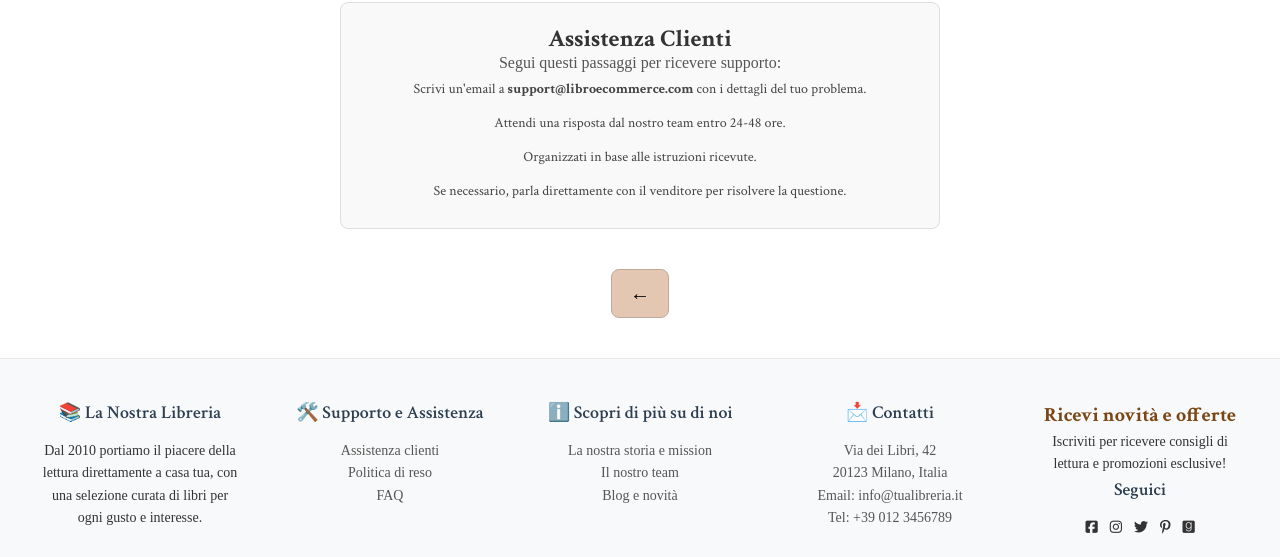
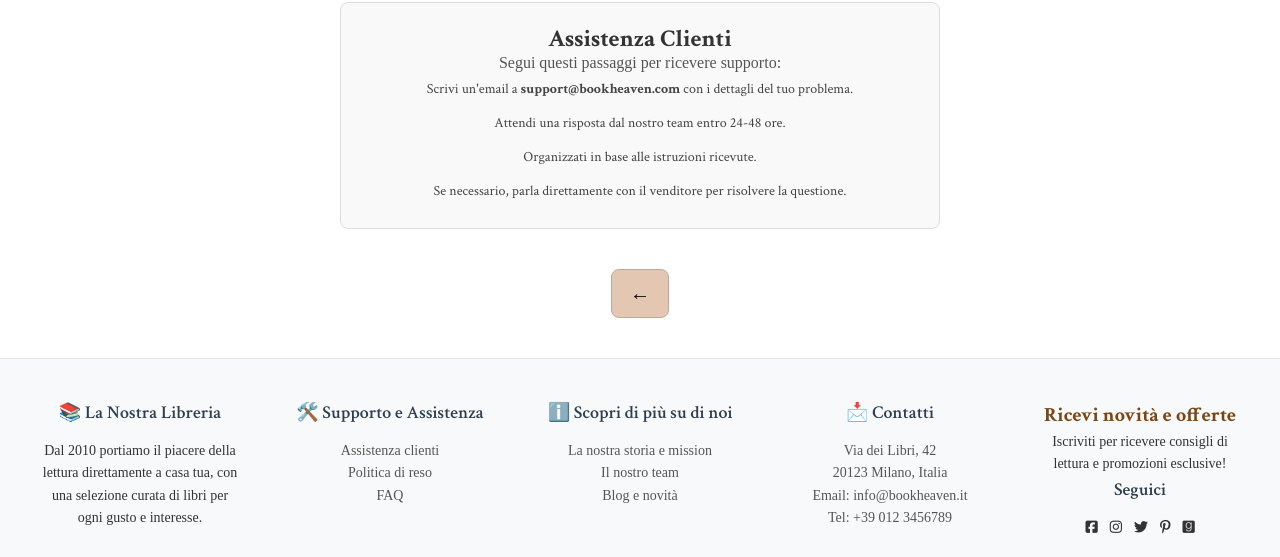
Before and after one commit to michelelongo97/team3-project-fe, a React (Vite) app: page /help in a window 1280 px wide. Shown: the part 160-717 px from the top of the page. Built offline with nearby package versions, Linux system fonts and the light colour scheme; no server answers.

Commit message:
fix name in footer

```diff
--- a/src/components/Footer.jsx
+++ b/src/components/Footer.jsx
@@ -48,7 +48,7 @@ export default function Footer() {
               <br />
               20123 Milano, Italia
             </p>
-            <p>Email: info@tualibreria.it</p>
+            <p>Email: info@bookheaven.it</p>
             <p>Tel: +39 012 3456789</p>
           </address>
         </div>
--- a/src/pages/Help.jsx
+++ b/src/pages/Help.jsx
@@ -10,7 +10,7 @@ export default function Help() {
         </p>
         <ul className="help-list">
           <li>
-            Scrivi un'email a <strong>support@libroecommerce.com</strong> con i
+            Scrivi un'email a <strong>support@bookheaven.com</strong> con i
             dettagli del tuo problema.
           </li>
           <li>Attendi una risposta dal nostro team entro 24-48 ore.</li>
--- a/src/pages/ReturnPolicy.jsx
+++ b/src/pages/ReturnPolicy.jsx
@@ -16,7 +16,7 @@ export default function ReturnPolicy() {
           </li>
           <li>
             Contatta il nostro supporto via email a{" "}
-            <strong>resi@libroecommerce.com</strong> entro 14 giorni
+            <strong>resi@bookheaven.com</strong> entro 14 giorni
             dall'acquisto.
           </li>
           <li>Riceverai le istruzioni per la spedizione del reso.</li>
```
